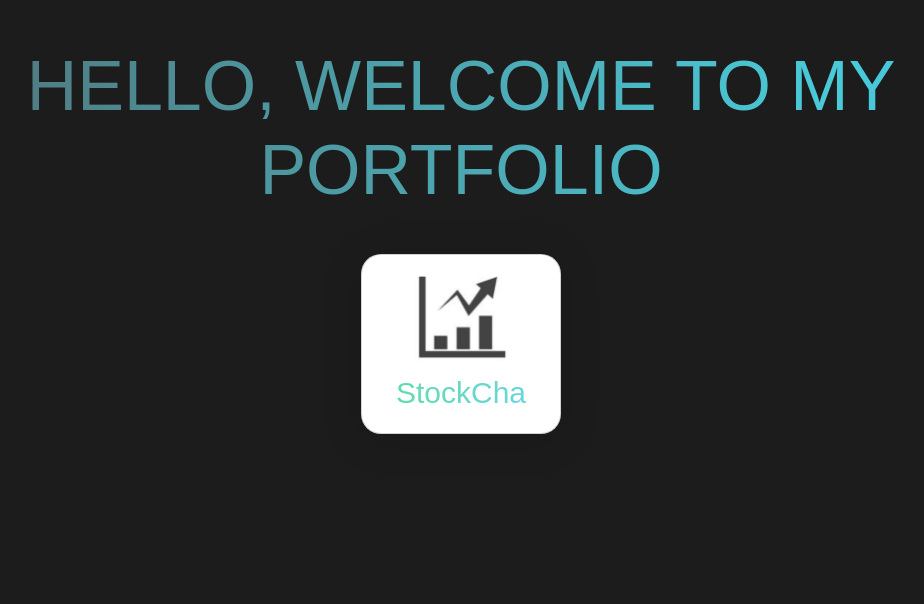
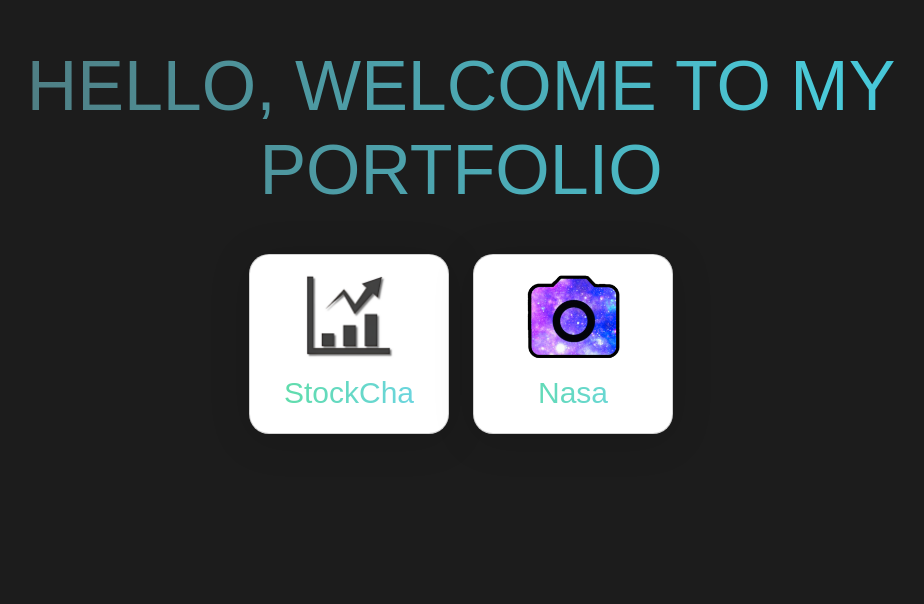
Before and after one commit to NicolasDaniel21/nicolasdaniel21.github.io, a plain HTML site: page index.html in a window 1280 px wide. Shown: the part 196-800 px from the top of the page, without its empty margins (179-1103 px from the left). Drawn offline with nearby package versions, Linux system fonts and the light colour scheme; a web font is replaced by a local one.

Commit message:
Nasa daily image card has been added to the main page

```diff
--- a/index.html
+++ b/index.html
@@ -22,9 +22,11 @@
             <button class="button">Button3</button>
         </div>
         <h1 class="text">hello, welcome to my portfolio</h1>
-        <div class="card">
+        <div class="row">
+            <div class="col-md-6">
+                <div class="card StockChart">
                     <div class="img-box">
-                <img class="image" src="icons/investment_icon.png">
+                        <img class="image" src="icons/chart_icon.png">
                     </div>
                     <div class="content">
                         <h2>StockChart</h2>
@@ -39,6 +41,26 @@
                     </div>
                 </div>
             </div>
+            <div class="col-md-6">
+                <div class="card DailyNasaImage">
+                    <div class="img-box">
+                        <img class="image" src="icons/camera_icon.png">
+                    </div>
+                    <div class="content">
+                        <h2>Nasa Daily Image</h2>
+                        <p class="projectDescription">
+                            This project uses the Astronomy Picture of the Day (APOD) API to show the daily images made available by Nasa
+                        </p>
+                        <!-- <a href="pages/another_project.html" class="access-project"> -->
+                        <a class="access-project">
+                            <!-- Access project -->
+                             In development
+                        </a>
+                    </div>
+                </div>
+            </div>
+        </div>
+    </div>
     <script src="https://cdn.jsdelivr.net/npm/bootstrap@5.2.3/dist/js/bootstrap.bundle.min.js"
         integrity="sha384-kenU1KFdBIe4zVF0s0G1M5b4hcpxyD9F7jL+jjXkk+Q2h455rYXK/7HAuoJl+0I4"
         crossorigin="anonymous"></script>
--- a/styles/index.css
+++ b/styles/index.css
@@ -108,7 +108,11 @@ body {
     margin-top: 450px;
 }
 
-.card:hover {
+.card.StockChart:hover {
+    height: 370px;
+}
+
+.card.DailyNasaImage:hover {
     height: 380px;
 }
 
@@ -174,6 +178,10 @@ body {
     color: #3730a3;
 }
 
+.card.DailyNasaImage .content h2 {
+    font-size: 30px;
+}
+
 .card:hover .content {
     top: 80px;
     max-height: 1000px;
@@ -181,7 +189,6 @@ body {
 
 .card .access-project {
     position: relative;
-    /* background: linear-gradient(90deg, #3730a3, #7e22ce); */
     background: gray;
     padding: 12px;
     color: #fff;
@@ -190,6 +197,16 @@ body {
     top: -11px;
 }
 
-.projectDescription {
-    font-size: 15px;
+.card.StockChart .projectDescription {
+    font-size: 14px;
+    text-align: center;
 }
+
+.card.DailyNasaImage .projectDescription {
+    font-size: 14px;
+}
+
+.card.DailyNasaImage .img-box .image {
+    height: 350px;
+    width: 350px;
+}
```
Also changed, not shown: icons/camera_icon.png (added), icons/chart_icon.png (added), icons/investment_icon.png (deleted). Lines whose indentation alone changed are shown as unchanged.
